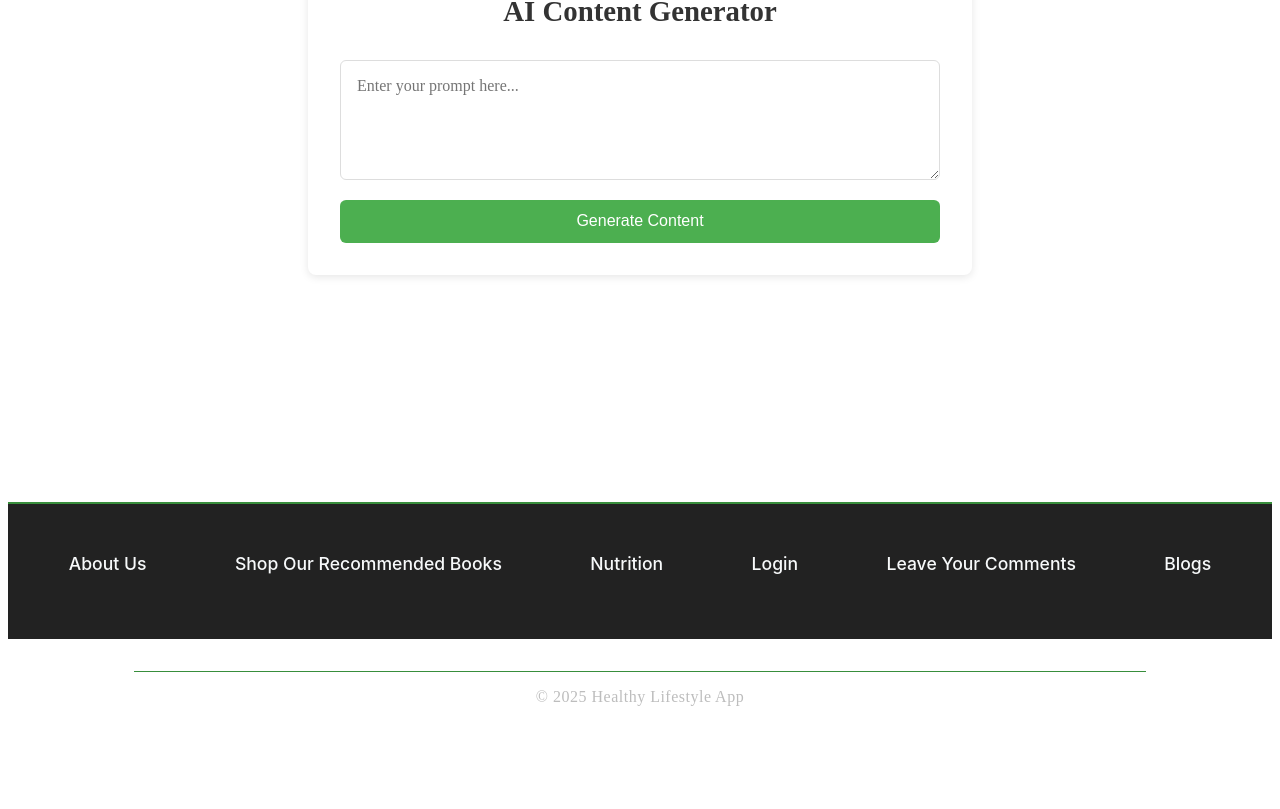
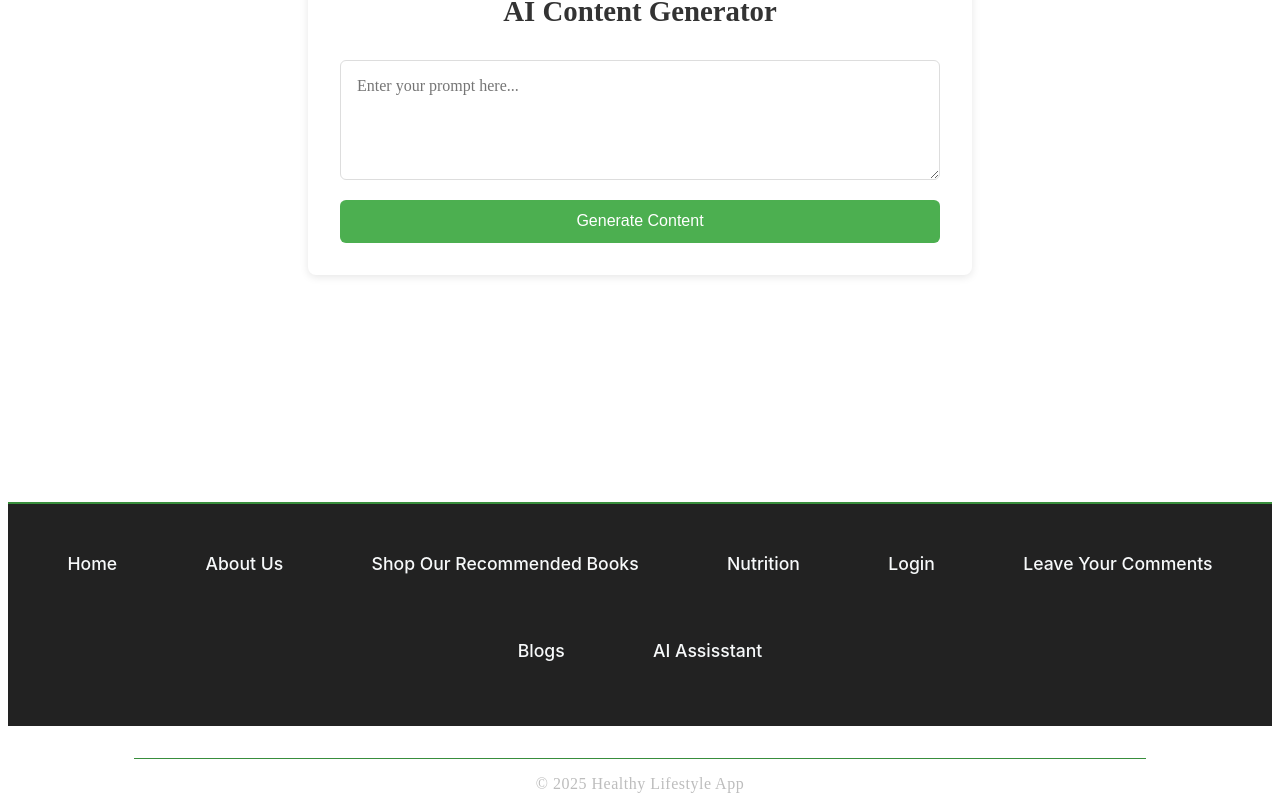
Before and after one commit to baharlawter/Health_Lifestyle_App, a React (Vite) app in the folder FrontEnd/: page /gemini in a window 1280 px wide. Shown: the part 306-1115 px from the top of the page. Before the commit the page ends 1028 px from the top, so only its background shows below. Built offline with nearby package versions, Linux system fonts and the light colour scheme.

Commit message:
updated footer and Read me file

```diff
--- a/FrontEnd/src/App.jsx
+++ b/FrontEnd/src/App.jsx
@@ -11,9 +11,8 @@ import Comments from "./components/Comments/Comments";
 // import Login from "./components/Login/Login";
 import AuthPage from "./components/AuthPage/AuthPage";
 import Gemini from "./components/Gemini/Gemini";
+
 function AppContent() {
-  // const location = useLocation();
-
   return (
     <>
       <div className="app-container">
@@ -33,8 +32,6 @@ function AppContent() {
           <Route path="/comments" element={<Comments />} />
           <Route path="/gemini" element={<Gemini />} />
         </Routes>
-
-        {/* {location.pathname !== "/login" && <Comments />} */}
       </div>
       <Footer />
     </>
--- a/FrontEnd/src/components/Footer/Footer.jsx
+++ b/FrontEnd/src/components/Footer/Footer.jsx
@@ -6,12 +6,14 @@ function Footer() {
     <>
       <footer className="main-footer">
         <div className="footer-links">
+          <Link to="/">Home</Link>
           <Link to="/about">About Us</Link>
           <Link to="/shop">Shop Our Recommended Books</Link>
           <Link to="/foodinfo">Nutrition</Link>
-          <Link to="/login">Login</Link>
+          <Link to="/authPage">Login</Link>
           <Link to="/comments">Leave Your Comments</Link>
           <Link to="/">Blogs</Link>
+          <Link to="/gemini">AI Assisstant</Link>
         </div>
       </footer>
       <div className="site-footer">
```
